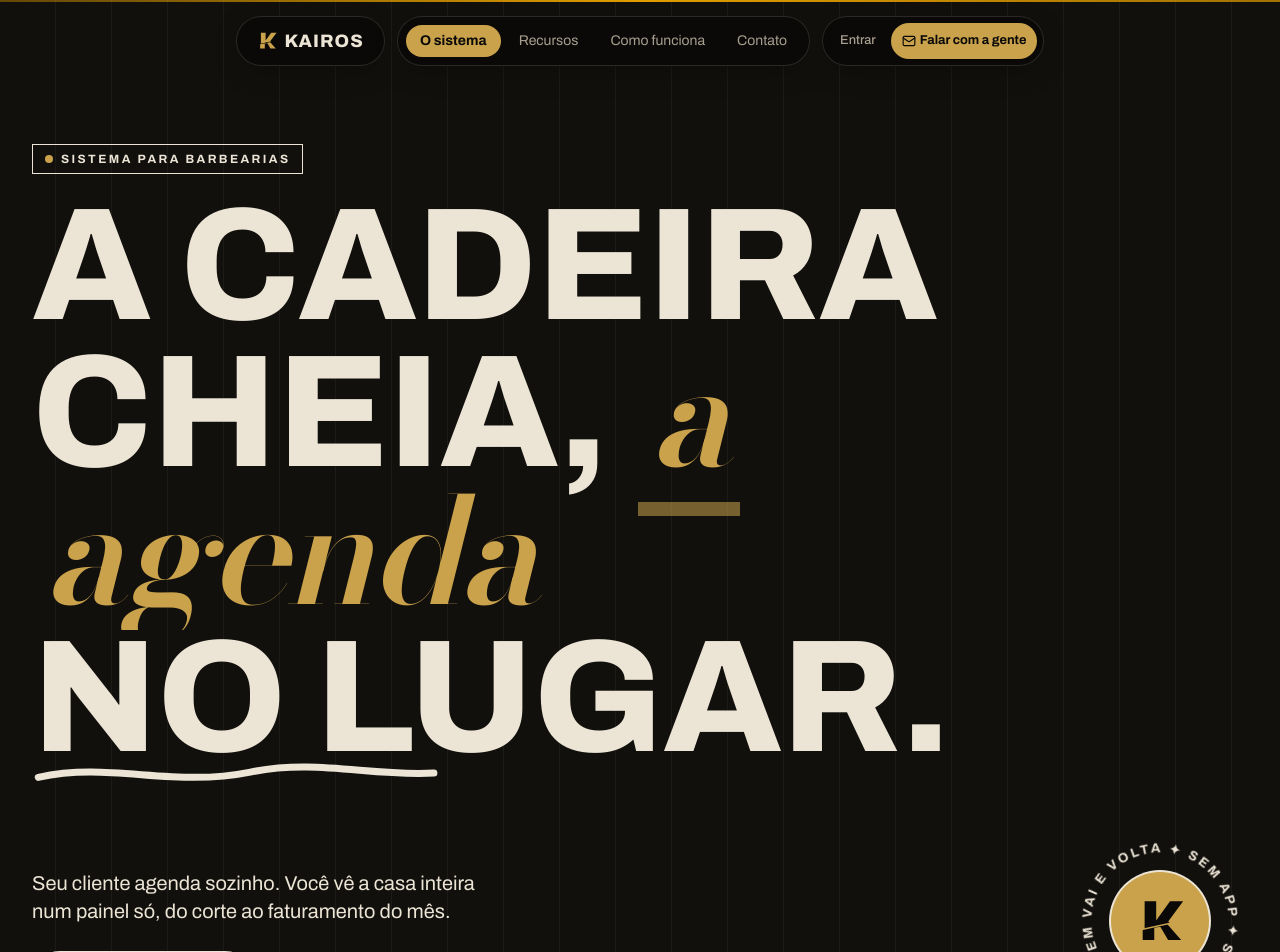
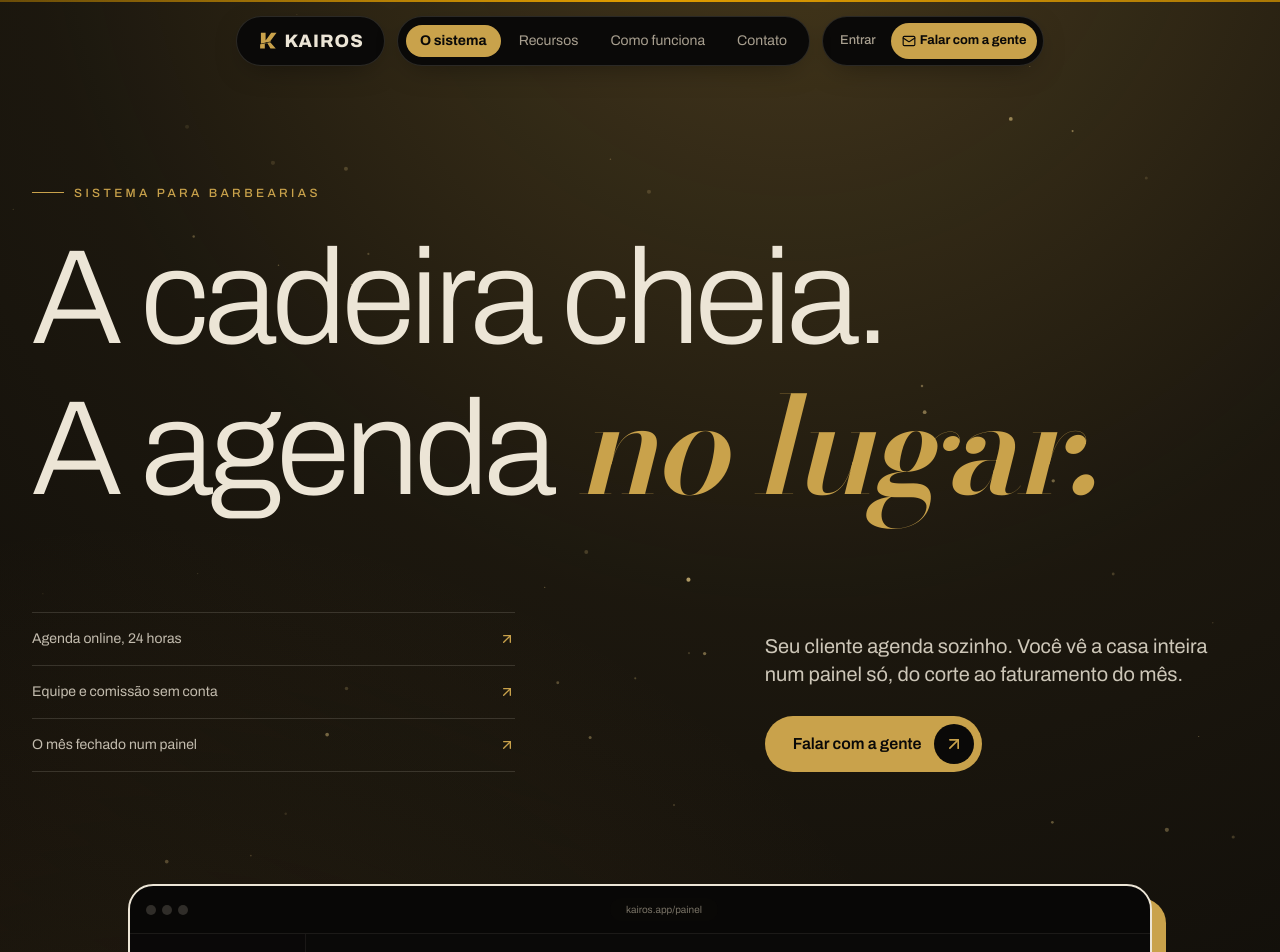
Before and after one commit to joaobatis1a/kairos, a Next.js app: page / in a window 1280 px wide. Shown: the top 952 px of the page. Built offline with nearby package versions, Linux system fonts and the light colour scheme.

Commit message:
feat(landing): hero cinematografico com luz e poeira de ouro em canvas e titulo fino

```diff
--- /dev/null
+++ b/components/landing/fundo-ouro.tsx
@@ -0,0 +1,127 @@
+"use client"
+
+import { useEffect, useRef } from "react"
+
+type Particula = { x: number; y: number; r: number; vy: number; vx: number; a: number; fase: number }
+
+/**
+ * Fundo do hero: um facho de luz dourada difusa vindo do alto e poeira de
+ * ouro subindo devagar, como num salão com a luz da tarde. Canvas puro,
+ * sem imagem. Segue o cursor com atraso (a luz "acompanha"), pausa fora da
+ * tela e, com movimento reduzido, desenha um único quadro parado.
+ */
+export function FundoOuro() {
+  const canvasRef = useRef<HTMLCanvasElement>(null)
+
+  useEffect(() => {
+    const canvas = canvasRef.current
+    if (!canvas) return
+    const ctx = canvas.getContext("2d")
+    if (!ctx) return
+
+    const reduzido = window.matchMedia("(prefers-reduced-motion: reduce)").matches
+    let largura = 0
+    let altura = 0
+    let particulas: Particula[] = []
+    let visivel = true
+    let raf = 0
+    let alvoX = 0.62
+    let luzX = 0.62
+
+    const criar = (): Particula => ({
+      x: Math.random() * largura,
+      y: Math.random() * altura,
+      r: 0.5 + Math.random() * 1.6,
+      vy: 0.12 + Math.random() * 0.3,
+      vx: (Math.random() - 0.5) * 0.12,
+      a: 0.15 + Math.random() * 0.55,
+      fase: Math.random() * Math.PI * 2,
+    })
+
+    const medir = () => {
+      const dpr = Math.min(window.devicePixelRatio || 1, 2)
+      largura = canvas.clientWidth
+      altura = canvas.clientHeight
+      canvas.width = Math.round(largura * dpr)
+      canvas.height = Math.round(altura * dpr)
+      ctx.setTransform(dpr, 0, 0, dpr, 0, 0)
+      const total = Math.round(Math.min(90, (largura * altura) / 14000))
+      particulas = Array.from({ length: total }, criar)
+    }
+
+    const desenhar = (t: number) => {
+      ctx.clearRect(0, 0, largura, altura)
+
+      // facho: gradiente cônico fake com dois elipses empilhados
+      luzX += (alvoX - luzX) * 0.04
+      const cx = largura * luzX
+      const respira = reduzido ? 1 : 0.92 + Math.sin(t / 2600) * 0.08
+      const grande = ctx.createRadialGradient(cx, -altura * 0.1, 0, cx, -altura * 0.1, altura * 1.15)
+      grande.addColorStop(0, `rgba(201,162,75,${0.34 * respira})`)
+      grande.addColorStop(0.45, `rgba(201,162,75,${0.1 * respira})`)
+      grande.addColorStop(1, "rgba(201,162,75,0)")
+      ctx.fillStyle = grande
+      ctx.fillRect(0, 0, largura, altura)
+
+      const brasa = ctx.createRadialGradient(largura * 0.12, altura * 0.95, 0, largura * 0.12, altura * 0.95, altura * 0.6)
+      brasa.addColorStop(0, `rgba(176,120,48,${0.16 * respira})`)
+      brasa.addColorStop(1, "rgba(176,120,48,0)")
+      ctx.fillStyle = brasa
+      ctx.fillRect(0, 0, largura, altura)
+
+      for (const p of particulas) {
+        if (!reduzido) {
+          p.y -= p.vy
+          p.x += p.vx + Math.sin(t / 1800 + p.fase) * 0.08
+          if (p.y < -4) {
+            p.y = altura + 4
+            p.x = Math.random() * largura
+          }
+        }
+        // acende mais perto do facho
+        const dist = Math.abs(p.x - cx) / largura
+        const brilho = p.a * (0.35 + Math.max(0, 1 - dist * 1.8) * 0.9)
+        ctx.beginPath()
+        ctx.arc(p.x, p.y, p.r, 0, Math.PI * 2)
+        ctx.fillStyle = `rgba(232,204,134,${Math.min(brilho, 0.9).toFixed(3)})`
+        ctx.fill()
+      }
+    }
+
+    const laco = (t: number) => {
+      if (visivel) desenhar(t)
+      raf = requestAnimationFrame(laco)
+    }
+
+    const aoMover = (e: PointerEvent) => {
+      alvoX = 0.35 + (e.clientX / window.innerWidth) * 0.5
+    }
+
+    medir()
+    if (reduzido) {
+      desenhar(0)
+    } else {
+      raf = requestAnimationFrame(laco)
+    }
+
+    const observador = new IntersectionObserver(([e]) => {
+      visivel = e.isIntersecting
+    })
+    observador.observe(canvas)
+    const redim = new ResizeObserver(() => {
+      medir()
+      if (reduzido) desenhar(0)
+    })
+    redim.observe(canvas)
+    window.addEventListener("pointermove", aoMover, { passive: true })
+
+    return () => {
+      cancelAnimationFrame(raf)
+      observador.disconnect()
+      redim.disconnect()
+      window.removeEventListener("pointermove", aoMover)
+    }
+  }, [])
+
+  return <canvas ref={canvasRef} aria-hidden className="absolute inset-0 h-full w-full" />
+}
--- a/components/landing/hero-section.tsx
+++ b/components/landing/hero-section.tsx
@@ -1,92 +1,67 @@
 import { ArrowUpRight } from "lucide-react"
 import { LINK_CONTATO } from "@/components/landing/contato"
+import { FundoOuro } from "@/components/landing/fundo-ouro"
 import { Magnetico } from "@/components/landing/magnetico"
 import { PalcoProduto } from "@/components/landing/palco-produto"
-import { KairosMark } from "@/components/kairos-mark"
 
 /** Espera a cortina de abertura subir (≈1.2s) antes de começar. */
 const INICIO = 1.2
 
+const CAPACIDADES = ["Agenda online, 24 horas", "Equipe e comissão sem conta", "O mês fechado num painel"]
+
 /** Uma linha do título: sobe de dentro de uma máscara. */
 function Linha({ children, i }: { children: React.ReactNode; i: number }) {
   return (
-    <span className="block overflow-hidden pb-[0.06em]">
-      <span className="revelar-linha revelar-tarde block" style={{ animationDelay: `${INICIO + i * 0.12}s` }}>
+    <span className="block overflow-hidden pb-[0.12em]">
+      <span className="revelar-linha revelar-tarde block" style={{ animationDelay: `${INICIO + i * 0.14}s` }}>
         {children}
       </span>
     </span>
   )
 }
 
-/** Selo giratório: texto em círculo em volta da marca. */
-function Selo() {
-  return (
-    <div className="relative h-36 w-36 shrink-0 md:h-44 md:w-44">
-      <svg viewBox="0 0 200 200" className="anim-girar absolute inset-0 h-full w-full" aria-hidden>
-        <defs>
-          <path id="selo-circulo" d="M100 100m-78 0a78 78 0 1 1 156 0a78 78 0 1 1-156 0" />
-        </defs>
-        <text fill="currentColor" className="font-display text-[15px] font-bold uppercase tracking-[0.2em]">
-          <textPath href="#selo-circulo">sem app ✦ sem caderno ✦ sem vai e volta ✦ </textPath>
-        </text>
-      </svg>
-      <span className="absolute inset-[22%] flex items-center justify-center rounded-full bg-primary text-primary-foreground ring-2 ring-foreground">
-        <KairosMark className="h-1/2 w-1/2" />
-      </span>
-    </div>
-  )
-}
-
 export function HeroSection() {
   return (
-    <section className="tema-claro relative overflow-hidden px-5 pb-24 pt-28 md:px-8 md:pb-32 md:pt-36">
-      <div aria-hidden className="fundo-risca pointer-events-none absolute inset-0" />
+    <section className="tema-escuro relative overflow-hidden px-5 pb-24 pt-32 md:px-8 md:pb-36 md:pt-44">
+      <FundoOuro />
+      {/* o fundo termina no preto da próxima seção, sem corte */}
+      <div aria-hidden className="pointer-events-none absolute inset-x-0 bottom-0 h-56 bg-gradient-to-b from-transparent to-background" />
 
       <div className="relative mx-auto max-w-[92rem]">
         <p
-          className="revelar revelar-tarde mb-6 inline-flex items-center gap-2 border border-foreground px-3 py-1.5 text-xs font-bold uppercase tracking-[0.2em]"
+          className="revelar revelar-tarde mb-8 inline-flex items-center gap-2.5 text-xs font-medium uppercase tracking-[0.28em] text-primary"
           style={{ animationDelay: `${INICIO}s` }}
         >
-          <span className="anim-pulsar h-2 w-2 rounded-full bg-primary text-primary ring-1 ring-foreground" />
+          <span className="h-px w-8 bg-primary" />
           Sistema para barbearias
         </p>
 
-        <h1 className="titulo-gigante relative text-[clamp(3.4rem,12.5vw,12rem)]">
-          <Linha i={0}>A cadeira</Linha>
+        <h1 className="titulo-fino text-[clamp(3.2rem,10.5vw,10.5rem)]">
+          <Linha i={0}>A cadeira cheia.</Linha>
           <Linha i={1}>
-            cheia,{" "}
-            <em className="marca-texto font-accent text-[0.92em] font-semibold normal-case italic tracking-[-0.02em]">
-              a agenda
-            </em>
+            A agenda{" "}
+            <em className="font-accent font-medium italic text-primary">no lugar.</em>
           </Linha>
-          <Linha i={2}>no lugar.</Linha>
-          {/* sublinhado à mão: fora das máscaras das linhas pra não ser cortado */}
-          <svg
-            viewBox="0 0 400 40"
-            preserveAspectRatio="none"
-            aria-hidden
-            className="pointer-events-none absolute -bottom-[0.1em] left-0 h-[0.22em] w-[3.9em] overflow-visible"
-          >
-            <path
-              d="M4 22C50 4 90 34 140 16s90 14 140-4 80 12 116-2"
-              pathLength={1}
-              fill="none"
-              stroke="currentColor"
-              strokeWidth={7}
-              strokeLinecap="round"
-              vectorEffect="non-scaling-stroke"
-              className="desenhar"
-              style={{ animationDelay: `${INICIO + 0.9}s` }}
-            />
-          </svg>
         </h1>
 
         <div
-          className="revelar revelar-tarde mt-10 flex flex-col items-start justify-between gap-8 md:mt-14 md:flex-row md:items-end"
+          className="revelar revelar-tarde mt-14 grid grid-cols-1 gap-10 md:mt-20 md:grid-cols-12 md:items-end"
           style={{ animationDelay: `${INICIO + 0.7}s` }}
         >
-          <div className="max-w-md">
-            <p className="text-lg leading-snug md:text-xl">
+          <ul className="md:col-span-5">
+            {CAPACIDADES.map((c) => (
+              <li
+                key={c}
+                className="group flex items-center justify-between gap-6 border-t border-foreground/15 py-4 text-sm text-foreground/80 last:border-b"
+              >
+                {c}
+                <ArrowUpRight className="h-4 w-4 shrink-0 text-primary transition-transform duration-300 group-hover:-translate-y-0.5 group-hover:translate-x-0.5" />
+              </li>
+            ))}
+          </ul>
+
+          <div className="md:col-span-5 md:col-start-8">
+            <p className="text-lg leading-snug text-foreground/85 md:text-xl">
               Seu cliente agenda sozinho. Você vê a casa inteira num painel só, do corte ao faturamento do mês.
             </p>
             <div className="mt-7">
@@ -95,17 +70,16 @@ export function HeroSection() {
                   href={LINK_CONTATO}
                   target="_blank"
                   rel="noopener noreferrer"
-                  className="group inline-flex items-center gap-3 rounded-full bg-primary py-2 pl-7 pr-2 text-base font-bold text-primary-foreground ring-2 ring-foreground transition-colors hover:bg-foreground hover:text-background"
+                  className="group inline-flex items-center gap-3 rounded-full bg-primary py-2 pl-7 pr-2 text-base font-semibold text-primary-foreground transition-colors hover:bg-foreground"
                 >
                   Falar com a gente
-                  <span className="flex h-10 w-10 items-center justify-center rounded-full bg-foreground text-background transition-transform duration-300 group-hover:rotate-45 group-hover:bg-primary group-hover:text-primary-foreground">
+                  <span className="flex h-10 w-10 items-center justify-center rounded-full bg-background text-primary transition-transform duration-300 group-hover:rotate-45">
                     <ArrowUpRight className="h-5 w-5" />
                   </span>
                 </a>
               </Magnetico>
             </div>
           </div>
-          <Selo />
         </div>
 
         <PalcoProduto />
```
